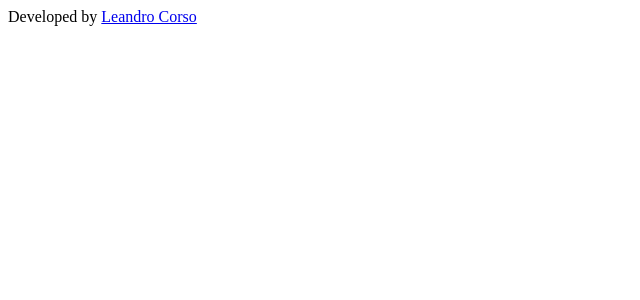
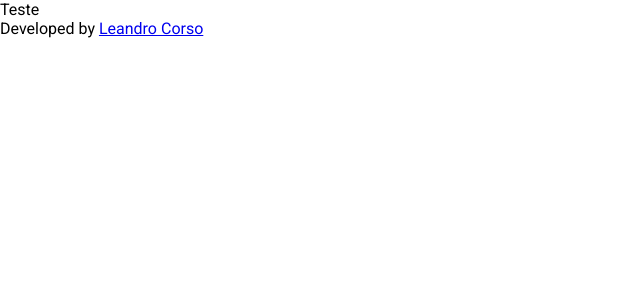
Before and after one commit to leandrocorso/renner-challenge-frontend, a Next.js app: page / in a window 1280 px wide. Shown: the top 300 px of the page, without its empty margins (0-640 px from the left). Built offline with nearby package versions, Linux system fonts and the light colour scheme.

Commit message:
styled components setup

```diff
--- /dev/null
+++ b/components/defaultTemplate/DefaultTemplate.js
@@ -0,0 +1,13 @@
+import MyHead from "./MyHead";
+import MyFooter from "./MyFooter";
+
+const DefaultTemplate = ({title, children}) =>
+    <>
+        <MyHead title={title}/>
+            <main>
+                {children}
+            </main>
+        <MyFooter/>
+    </>
+
+export default DefaultTemplate
--- /dev/null
+++ b/components/defaultTemplate/GlobalStyle.js
@@ -0,0 +1,23 @@
+import { createGlobalStyle } from "styled-components";
+
+const GlobalStyle = createGlobalStyle`${({theme: {colors, typography}}) => `
+
+    @import url('https://fonts.googleapis.com/css2?family=Roboto&display=swap');
+
+    * {
+        box-sizing: border-box;
+        margin: 0;
+        padding: 0;
+        border: 0;
+    }
+
+    body {
+        background-color: ${colors.bgColor};
+        color: ${colors.textColor};
+        font-family: ${typography.defaultFont};
+        font-size: ${typography.defaultFontSize}
+    }
+
+`}`
+
+export default GlobalStyle
--- /dev/null
+++ b/components/defaultTemplate/index.js
@@ -0,0 +1,5 @@
+import DefaultTemplate from "./DefaultTemplate";
+import theme from './theme'
+import GlobalStyle from "./GlobalStyle";
+
+export { DefaultTemplate, theme, GlobalStyle }
--- /dev/null
+++ b/components/defaultTemplate/theme.js
@@ -0,0 +1,26 @@
+const primitiveColors = {
+    black: '#000000',
+    white: '#ffffff',
+    gray: '#5c5c5c',
+    darkGray: '#0C0C0C',
+    lightGray: '#E0E0E0',
+    red: '#d71920'
+}
+
+const themeColors = {
+    primary: primitiveColors.red,
+    textColor: primitiveColors.black,
+    bgColor: primitiveColors.white,
+}
+
+const themeTypography = {
+    defaultFont: 'Roboto, sans-serif',
+    defaultFontSize: '16px'
+}
+
+const theme = {
+    colors: { ...primitiveColors, ...themeColors },
+    typography: { ...themeTypography }
+}
+
+export default theme;
--- a/package.json
+++ b/package.json
@@ -11,7 +11,8 @@
   "dependencies": {
     "next": "12.2.5",
     "react": "18.2.0",
-    "react-dom": "18.2.0"
+    "react-dom": "18.2.0",
+    "styled-components": "^5.3.5"
   },
   "devDependencies": {
     "eslint": "8.23.0",
--- a/pages/_app.js
+++ b/pages/_app.js
@@ -1,5 +1,12 @@
-function MyApp({ Component, pageProps }) {
-  return <Component {...pageProps} />
-}
+import { ThemeProvider } from 'styled-components';
+import { theme, GlobalStyle } from '../components/defaultTemplate'
+
+const MyApp = ({ Component, pageProps }) =>
+    <>
+        <ThemeProvider theme={theme}>
+            <GlobalStyle/>
+            <Component {...pageProps} />
+        </ThemeProvider>
+    </>
 
 export default MyApp
--- a/pages/components/index.js
+++ /dev/null
@@ -1,4 +0,0 @@
-import MyHead from "./MyHead";
-import MyFooter from "./MyFooter";
-
-export { MyHead, MyFooter }
--- a/pages/index.js
+++ b/pages/index.js
@@ -1,14 +1,8 @@
-import { MyHead, MyFooter } from './components'
+import { DefaultTemplate } from '../components/defaultTemplate'
 
-export default function Home() {
-  return (
-    <>
-      <MyHead title="Products"/>
+const Home = () =>
+  <DefaultTemplate title="Produtos">
+    Teste
+  </DefaultTemplate>
 
-      <main className="">
-      </main>
-
-      <MyFooter/>
-    </>
-  )
-}
+export default Home
```
Also changed, not shown: components/defaultTemplate/MyFooter.js (renamed from pages/components/MyFooter.js), components/defaultTemplate/MyHead.js (renamed from pages/components/MyHead.js), components/index.js (added), 1 other file (tests, documents, lock files or other folders).
